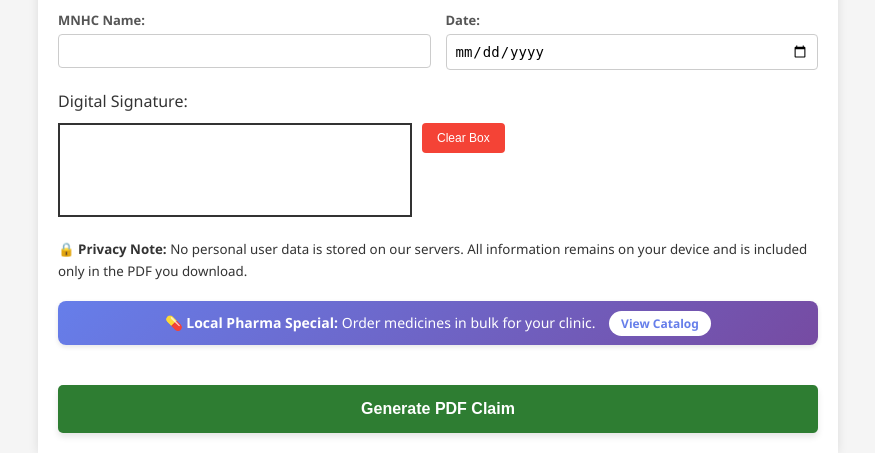
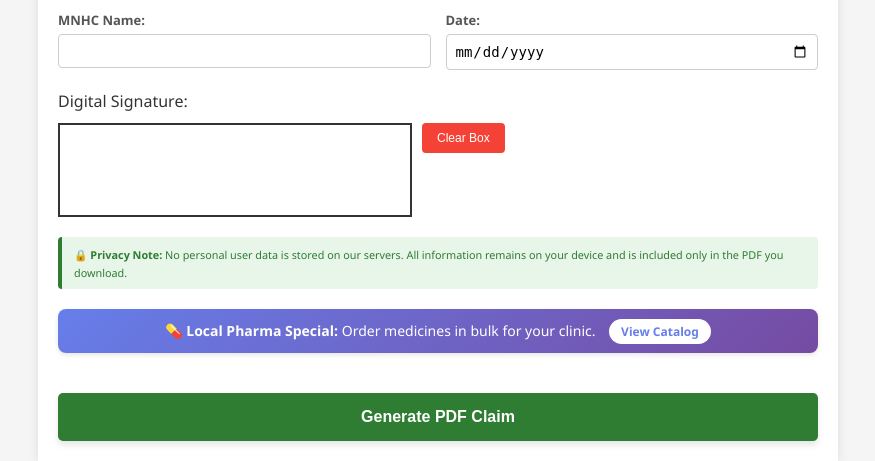
Before and after one commit to smartbiopk/cliamapp, a Flask app: page / in a window 1280 px wide. Shown: the part 1291-1752 px from the top of the page, without its empty margins (202-1077 px from the left). Run offline with Flask 3, Linux system fonts and the light colour scheme.

Commit message:
Update style.css

```diff
--- a/static/css/style.css
+++ b/static/css/style.css
@@ -310,3 +310,14 @@ height: auto;
         display: block;
     }
 }
+
+/* Privacy Disclaimer Box */
+.disclaimer-box {
+    background: #e8f5e9;
+    border-left: 4px solid #2E7D32;
+    padding: 8px 12px;
+    margin: 15px 0;
+    font-size: 13px;
+    color: #2E7D32;
+    border-radius: 4px;
+}
```
Lines whose indentation alone changed are shown as unchanged.
